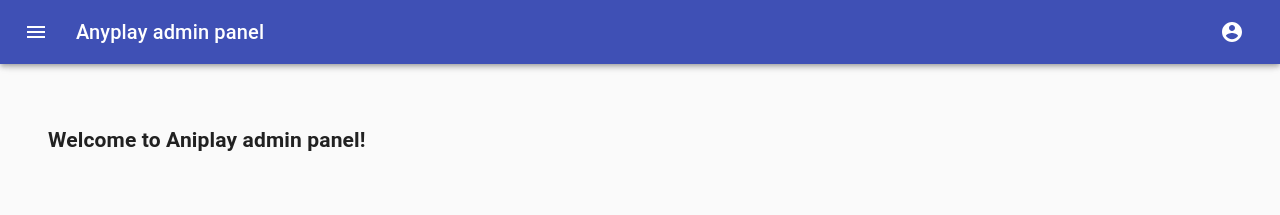
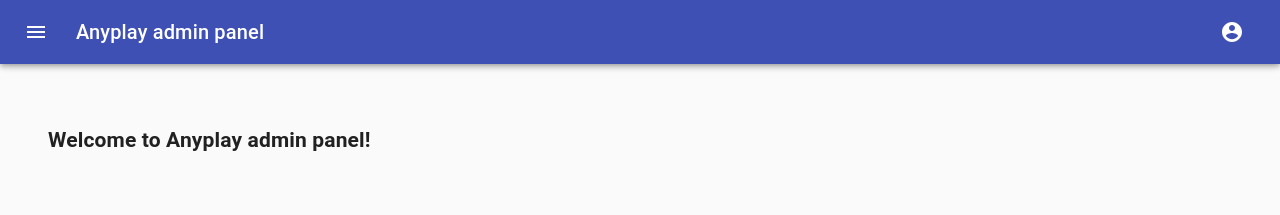
Before and after one commit to Kahore/anyplay_admin_front, a React (Create React App) app: page / in a window 1280 px wide. Shown: the top 215 px of the page. Built offline with nearby package versions, Linux system fonts and the light colour scheme.

Commit message:
typo fix

```diff
--- a/src/App.tsx
+++ b/src/App.tsx
@@ -73,8 +73,8 @@
                 {/*         />*/}
                 {/*         ))*/}
                 {/*}*/}
-                <Route exact path='/' render={()=><h2>Welcome to Aniplay admin panel!</h2>}/>
-                <Route exact path='/anyplay_admin_front' render={()=><h2>Welcome to Aniplay admin panel!</h2>}/>
+                <Route exact path='/' render={()=><h2>Welcome to Anyplay admin panel!</h2>}/>
+                <Route exact path='/anyplay_admin_front' render={()=><h2>Welcome to Anyplay admin panel!</h2>}/>
                 <Route exact
                        path='/audiobooks'
                        component={AudiobooksView}
--- a/src/views/Users.tsx
+++ b/src/views/Users.tsx
@@ -6,7 +6,7 @@
   }, []);
   return (
     <>
-      <h2>Users will be shows here</h2>
+      <h2>Users will be shown here</h2>
     </>
   )
 }
```
